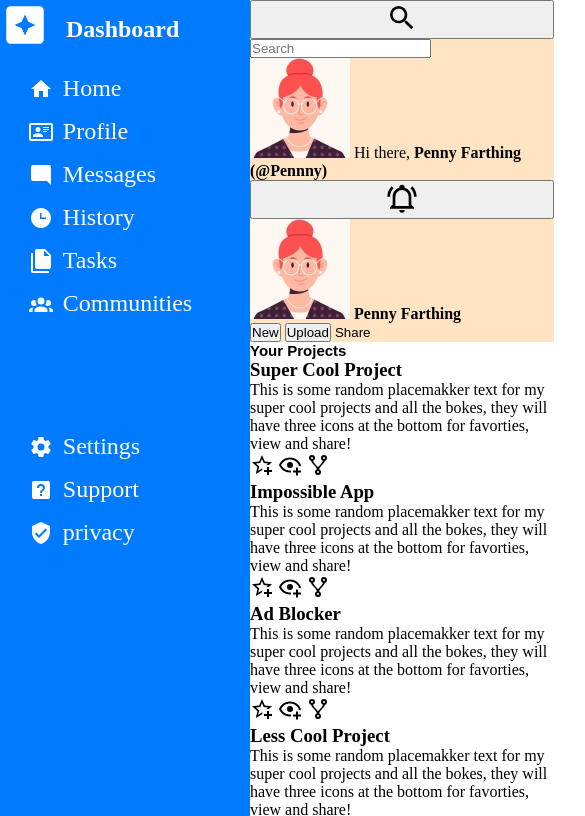
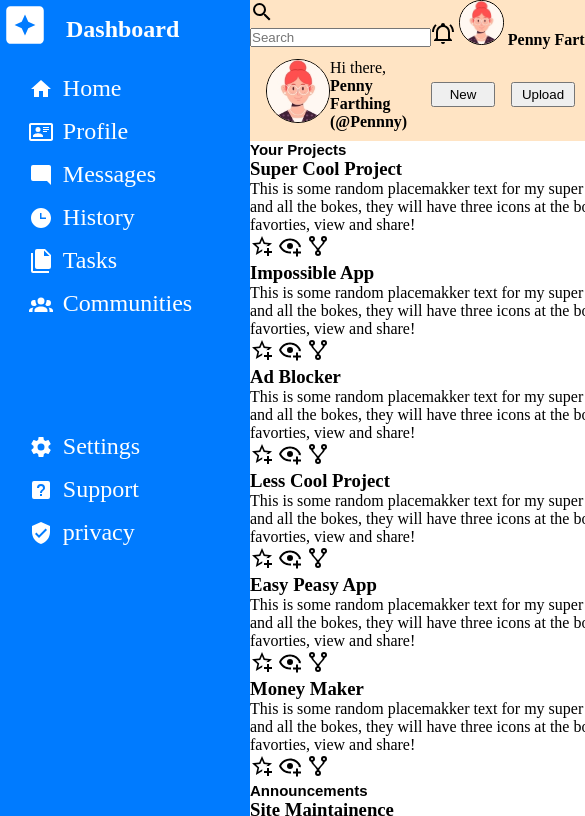
Before and after one commit to Graham4914/odin-dashboard, a plain HTML site: page index.html in a window 390 px wide. Shown: the top 816 px of the page, 585 px wide, since content can reach past the window. Drawn offline with Linux system fonts and the light colour scheme.

Commit message:
Implemented a more refined layout for the header section using a combination of Grid and Flexbox. This update includes:
Improved general layout structure for better visual hierarchy and spacing.
Strategic use of Grid for the main layout components to ensure a clean, organized structure.
Application of Flexbox in specific areas for flexible alignment and distribution of elements, enhancing responsiveness and adaptability.
Initiated the positioning of key UI elements within the header, including icons, a search bar, user profile image, and a notification bell, setting the stage for further detailed styling and functionality enhancements.

```diff
--- a/index.html
+++ b/index.html
@@ -10,8 +10,7 @@
 
 <body>
   <div class="dashboard">
-    <aside class="sidebar" id="sidebar">
-      <!-- Sidebar content -->
+    <aside class="sidebar" id="sidebar"><!-- Sidebar content -->
       <header>
         <div class="logo">
           <svg class="icon">
@@ -23,8 +22,8 @@
         </div>
       </header>
 
+      <!-- Navigation links -->
       <nav class="navigation">
-        <!-- Navigation links -->
         <ul>
           <li>
             <a href="#">
@@ -106,8 +105,7 @@
     </aside>
 
     <div class="main-content">
-      <header class="main-header">
-        <!-- Main header content including search, user info, and main action buttons -->
+      <header class="main-header"><!-- Main header content including search, user info, and main action buttons -->
         <div class="search-container">
           <button class="search-icon">
             <svg class="icon">
@@ -120,8 +118,10 @@
         <div class="user-info">
           <!--user avatar-->
           <img src="Images/avatar5small.jpg" alt="User-avatar" class="user-avatar">
-          <span>Hi there,</span>
-          <strong>Penny Farthing (@Pennny)</strong>
+          <div class="user-info-heading">
+            <span>Hi there,</span>
+            <strong>Penny Farthing (@Pennny)</strong>
+          </div>
         </div>
 
         <div class="notifications">
@@ -134,16 +134,21 @@
           <strong class="user-name-secondary">Penny Farthing</strong>
         </div>
 
+        <!--buttons for new,upload and share-->
         <div class="action-buttons">
-          <!--buttons for new,upload and share-->
           <button class="btn new">New</button>
           <button class="btn upload">Upload</button>
-          <button class="btn share">Share</button>
+          <button class="btn header-share">Share</button>
         </div>
       </header>
 
+
+
+
       <div class="content-area">
         <section class="projects">
+
+
           <!-- Project cards -->
           <h2>Your Projects</h2>
           <div class="super-cool-project">
@@ -298,6 +303,9 @@
           </div>
         </section>
         <section class="announcements-section">
+
+
+
           <!-- Announcements list -->
           <h2>Announcements</h2>
           <article class="announcements">
@@ -328,6 +336,9 @@
         </section>
 
         <section class="trending">
+
+
+
           <!-- Trending section -->
           <h2>Trending</h2>
           <div class="trending-list">
--- a/style.css
+++ b/style.css
@@ -12,6 +12,15 @@
      /* base sise for using rem units */
  }
 
+
+ /*Fonts*/
+ h2 {
+     font-family: Arial, Helvetica, sans-serif;
+     font-size: 15px;
+ }
+
+
+
  /*Main Grid layout*/
  .dashboard {
      display: grid;
@@ -21,38 +30,91 @@
      height: 100vh;
  }
 
+
+ /*main header layout*/
  .main-header {
      grid-column: 1 / 2;
      grid-row: 1;
      background-color: bisque;
+     /*inner Grid*/
+     display: grid;
+     grid-template-columns: 2fr 1fr;
+
+
  }
 
- #sidebar {
+ .user-info {
      grid-column: 1 / 2;
+     grid-row: 2 / 3;
+     /*inner Grid*/
+     display: grid;
+     grid-template-columns: 1fr 3fr;
+     padding: 10px 0;
+ }
+
+ .user-info img {
+     margin-left: 1rem;
+
+ }
+
+ .user-info-heading {
+     align-self: center;
+     display: grid;
+     justify-content: start;
+
+ }
+
+ .user-info span,
+ strong {
+     grid-column: 2;
+     align-self: center;
+ }
+
+ .action-buttons {
+     align-self: center;
+     display: flex;
+     justify-content: space-around;
+     margin-right: 2rem;
+     gap: 1rem;
+ }
+
+ .new,
+ .upload,
+ .header-share {
+     padding: 3px;
+     width: 4rem;
+ }
+
+
+
+
+ .main-content {
+     grid-column: 2;
      grid-row: 2;
  }
+
+
 
  .sidebar {
      display: flex;
      flex-direction: column;
      background-color: #007bff;
+     /* Grid Tracks*/
+     grid-column: 1 / 2;
+     grid-row: 2;
  }
 
  .navigation ul li {
      display: flex;
-
      align-items: center;
      font-size: 1.5rem;
      margin-top: .5rem;
-
-
  }
 
-
- .main-content {
-     grid-column: 2;
-     grid-row: 2;
-
+ ul {
+     list-style: none;
+     margin-left: 1.8rem;
+     justify-content: center;
  }
 
 
@@ -66,17 +128,11 @@
      font-size: 1.5rem;
      gap: 10px;
 
-
  }
 
 
 
 
- /*Fonts*/
- h2 {
-     font-family: Arial, Helvetica, sans-serif;
-     font-size: 15px;
- }
 
  /*icons*/
  .sidebar .icon {
@@ -86,21 +142,16 @@
 
  }
 
-
  .search-icon .icon {
-     height: 2rem;
+     height: 1.5rem;
+     width: 1.5rem;
  }
 
  .notification-bell .icon {
-     height: 2rem;
+     height: 1.5rem;
+     width: 1.5rem;
  }
 
- ul {
-     list-style: none;
-     margin-left: 1.8rem;
-
-     justify-content: center;
- }
 
  .projects .icon {
      height: 1.5rem;
@@ -110,7 +161,9 @@
 
  .favorite,
  .view,
- .share {
+ .share,
+ .search-icon,
+ .notification-bell {
      background: none;
      border: none;
      cursor: pointer;
@@ -127,23 +180,28 @@
  }
 
 
- /* logo and design */
+ /* logo and design and heading */
  .logo .icon {
-
      width: 50px;
      height: 50px;
-
-
-
-
-
  }
-
-
 
  .dashboard-title {
      padding: 1rem;
      color: white;
      text-align: center;
+ }
 
+ /*profile images*/
+
+ .user-avatar {
+     border-radius: 50%;
+     width: 2.8rem;
+     height: 2.8rem;
+     border: 1px solid black;
  }
+
+ .user-info img {
+     width: 4rem;
+     height: 4rem;
+ }
```
